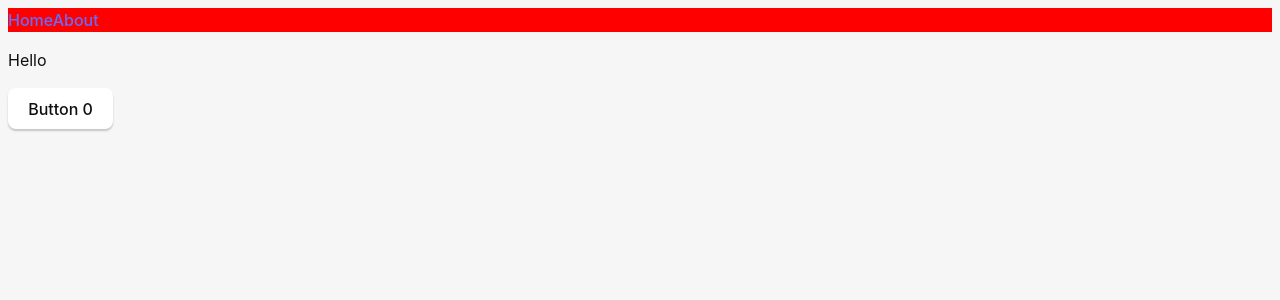
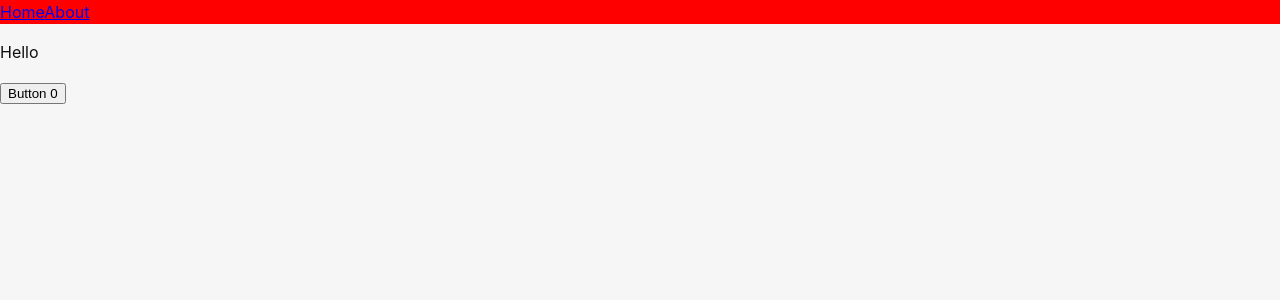
Before and after one commit to YaraBlack/ordismaid_front, a React (Vite) app: page / in a window 1280 px wide. Shown: the top 300 px of the page. Built offline with nearby package versions, Linux system fonts and the light colour scheme.

Commit message:
clean-up

```diff
--- a/src/App.css
+++ b/src/App.css
@@ -1,10 +1,3 @@
-.logo.vite:hover {
-  filter: drop-shadow(0 0 2em #747bff);
-}
-
-.logo.react:hover {
-  filter: drop-shadow(0 0 2em #61dafb);
-}
 :root {
   font-family: Inter, Avenir, Helvetica, Arial, sans-serif;
   font-size: 16px;
@@ -21,6 +14,16 @@
   -webkit-text-size-adjust: 100%;
 }
 
+html,
+body,
+#root {
+  margin: 0;
+  padding: 0;
+  width: 100%;
+  height: 100%;
+}
+
+/* Some standard old stuff
 .container {
   margin: 0;
   padding-top: 10vh;
@@ -37,10 +40,6 @@
   transition: 0.75s;
 }
 
-.logo.tauri:hover {
-  filter: drop-shadow(0 0 2em #24c8db);
-}
-
 .row {
   display: flex;
   justify-content: center;
@@ -54,10 +53,6 @@ a {
 
 a:hover {
   color: #535bf2;
-}
-
-h1 {
-  text-align: center;
 }
 
 input,
@@ -91,10 +86,6 @@ button {
   outline: none;
 }
 
-#greet-input {
-  margin-right: 5px;
-}
-
 @media (prefers-color-scheme: dark) {
   :root {
     color: #f6f6f6;
@@ -113,4 +104,4 @@ button {
   button:active {
     background-color: #0f0f0f69;
   }
-}
+} */
```
Also changed, not shown: src/App.tsx (+2 -43 lines), 1 other file (tests, documents, lock files or other folders).
